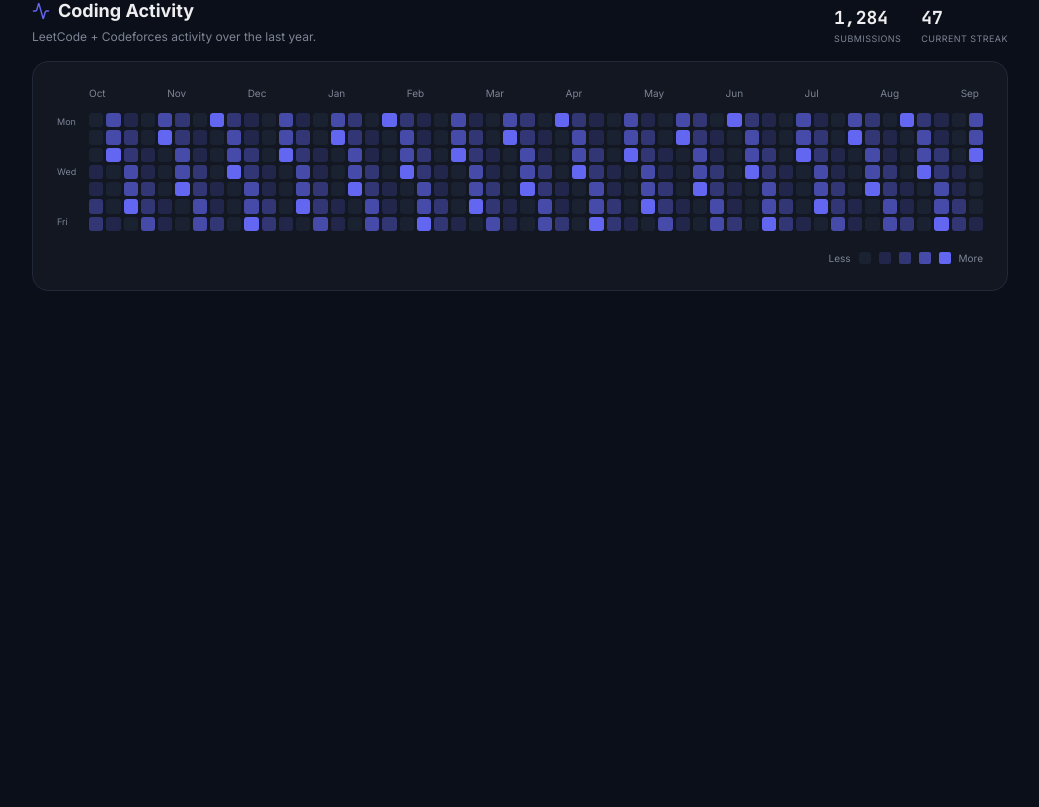
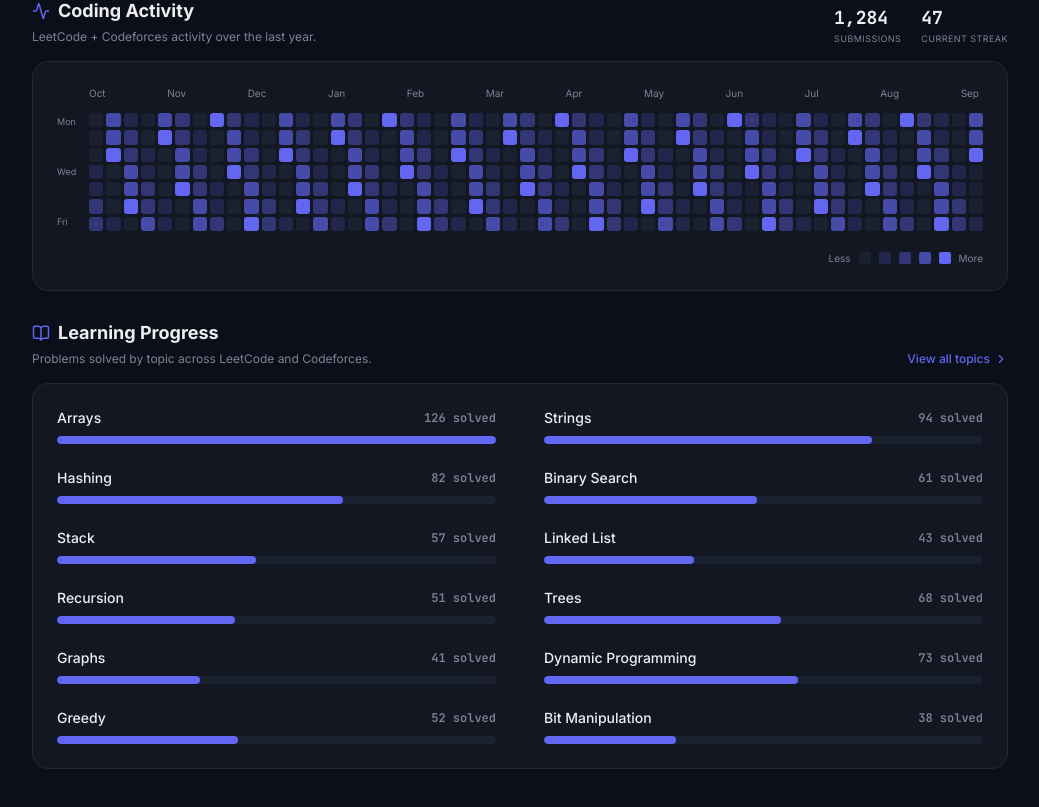
Before and after one commit to Aman-kumar-2007/pw-ioi-coding-platform, a React (Vite) app: page / in a window 1280 px wide. Shown: the part 993-1800 px from the top of the page, without its empty margins (240-1279 px from the left). Before the commit the page ends 1284 px from the top, so only its background shows below. Built offline with nearby package versions, Linux system fonts and the light colour scheme.

Commit message:
Add learning progress by topic

```diff
--- a/src/App.jsx
+++ b/src/App.jsx
@@ -4,6 +4,7 @@ import QuickStats from "./components/QuickStats"
 import PlatformCards from "./components/PlatformCards"
 import RatingSection from "./components/RatingSection"
 import CodingHeatmap from "./components/CodingHeatmap"
+import LearningProgress from "./components/LearningProgress"
 
 function App() {
     return (
@@ -13,6 +14,7 @@ function App() {
             <PlatformCards />
             <RatingSection />
             <CodingHeatmap/>
+            <LearningProgress/>
         </Layout>
     )
 }
--- /dev/null
+++ b/src/components/LearningProgress.jsx
@@ -0,0 +1,137 @@
+import {
+    BookOpen,
+    ChevronRight,
+} from "lucide-react"
+
+const topics = [
+    {
+        name: "Arrays",
+        solved: 126,
+        max: 126,
+    },
+    {
+        name: "Strings",
+        solved: 94,
+        max: 126,
+    },
+    {
+        name: "Hashing",
+        solved: 82,
+        max: 126,
+    },
+    {
+        name: "Binary Search",
+        solved: 61,
+        max: 126,
+    },
+    {
+        name: "Stack",
+        solved: 57,
+        max: 126,
+    },
+    {
+        name: "Linked List",
+        solved: 43,
+        max: 126,
+    },
+    {
+        name: "Recursion",
+        solved: 51,
+        max: 126,
+    },
+    {
+        name: "Trees",
+        solved: 68,
+        max: 126,
+    },
+    {
+        name: "Graphs",
+        solved: 41,
+        max: 126,
+    },
+    {
+        name: "Dynamic Programming",
+        solved: 73,
+        max: 126,
+    },
+    {
+        name: "Greedy",
+        solved: 52,
+        max: 126,
+    },
+    {
+        name: "Bit Manipulation",
+        solved: 38,
+        max: 126,
+    },
+]
+
+function LearningProgress() {
+    const highestSolved = Math.max(
+        ...topics.map((topic) => topic.solved)
+    )
+
+    return (
+        <section className="px-8 pb-10 pt-7">
+            {/* Header */}
+            <div className="mb-4 flex items-end justify-between">
+                <div>
+                    <div className="flex items-center gap-2">
+                        <BookOpen
+                            size={18}
+                            className="text-primary"
+                        />
+
+                        <h2 className="text-lg font-bold">
+                            Learning Progress
+                        </h2>
+                    </div>
+
+                    <p className="mt-1 text-xs text-muted-foreground">
+                        Problems solved by topic across LeetCode and Codeforces.
+                    </p>
+                </div>
+
+                <button className="flex items-center gap-1 text-xs font-medium text-primary hover:opacity-80">
+                    View all topics
+                    <ChevronRight size={14} />
+                </button>
+            </div>
+
+            {/* Card */}
+            <div className="rounded-2xl border border-border bg-card p-6">
+                <div className="grid grid-cols-1 gap-x-12 gap-y-6 md:grid-cols-2">
+                    {topics.map((topic) => {
+                        const width =
+                            (topic.solved / highestSolved) * 100
+
+                        return (
+                            <div key={topic.name}>
+                                <div className="mb-2 flex items-center justify-between">
+                                    <span className="text-sm font-medium">
+                                        {topic.name}
+                                    </span>
+
+                                    <span className="font-mono text-xs font-semibold text-muted-foreground">
+                                        {topic.solved} solved
+                                    </span>
+                                </div>
+
+                                <div className="h-2 overflow-hidden rounded-full bg-muted">
+                                    <div
+                                        className="h-full rounded-full bg-primary transition-all"
+                                        style={{
+                                            width: `${width}%`,
+                                        }}
+                                    />
+                                </div>
+                            </div>
+                        )
+                    })}
+                </div>
+            </div>
+        </section>
+    )
+}
+
+export default LearningProgress
```
